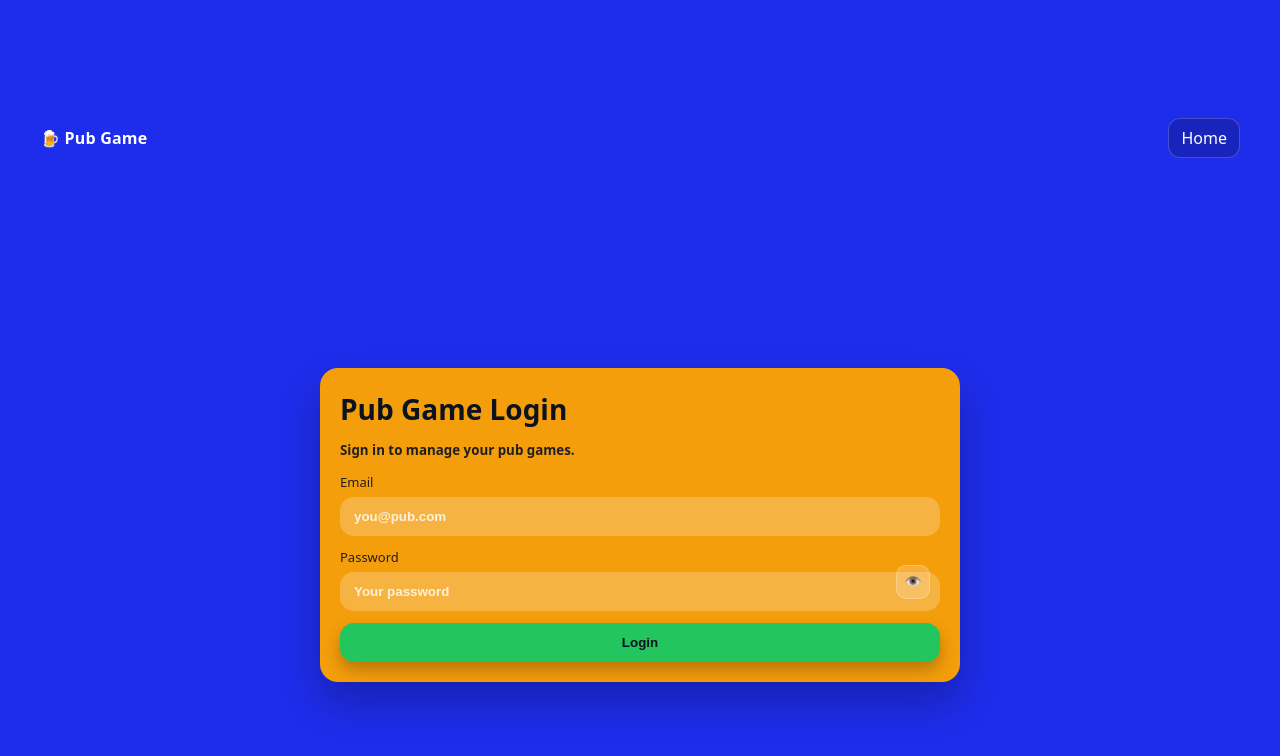
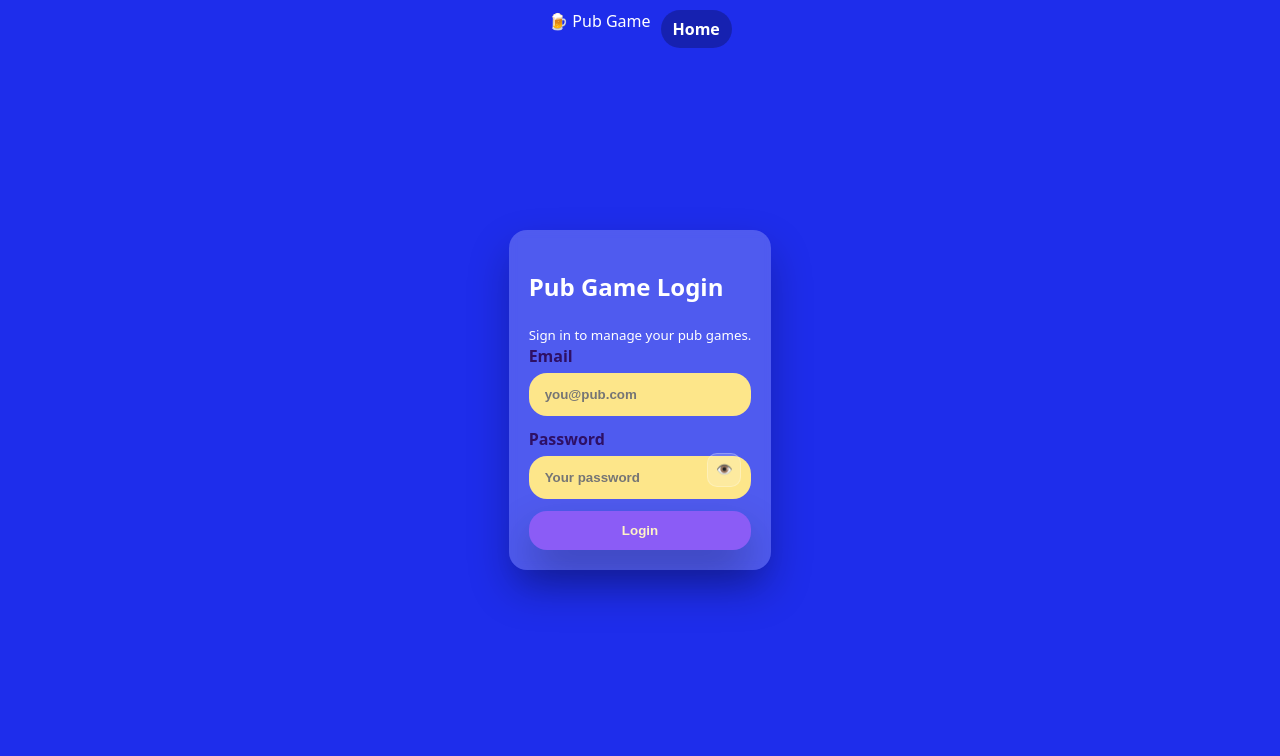
Before and after one commit to Lucasss1997/pub-game-frontend, a React (Create React App) app: page /login in a window 1280 px wide. Shown: the top 756 px of the page. Built offline with nearby package versions, Linux system fonts and the light colour scheme.

Commit message:
Update pubgame-theme.css

```diff
--- a/src/ui/pubgame-theme.css
+++ b/src/ui/pubgame-theme.css
@@ -1,65 +1,57 @@
-/* Global background + type */
 :root{
-  --bg1:#1d1df7; --bg2:#1b4df7;
-  --card-orange:#f59e0b; --card-purple:#8b5cf6;
-  --card-teal:#14b8a6; --card-green:#22c55e;
-  --ink:#0b1220; --ink-inv:#ffffff;
+  --bg:#f59e0b;           /* <- change this to switch whole app colour */
+  --ink:#2e1065;          /* deep purple headings/buttons */
+  --field:#fde68a;        /* yellow inputs */
+  --btn:#8b5cf6;          /* purple button */
   --shadow:0 18px 40px rgba(0,0,0,.28);
-  --radius:22px;
+  --radius:26px;
+  --radius-sm:18px;
 }
+
 html,body,#root{height:100%}
 *{box-sizing:border-box}
 body{
-  margin:0;
-  background: radial-gradient(1200px 800px at 50% -200px, var(--bg2), var(--bg1));
-  color:var(--ink-inv);
+  margin:0; background:var(--bg); color:#1f2937;
   font-family: ui-sans-serif, system-ui, -apple-system, "Segoe UI", Roboto, Helvetica, Arial;
 }
 
-/* Layout shell */
-.pg-wrap{min-height:100vh;display:grid;place-items:center;padding:22px}
-.pg-grid{width:min(1200px,94vw);display:grid;gap:22px;grid-template-columns:repeat(auto-fit,minmax(280px,1fr))}
+/* layout */
+.pg-wrap{min-height:100vh; display:grid; place-items:center; padding:22px}
+.pg-narrow{width:min(480px,92vw)}
+.pg-wide{width:min(1100px,94vw)}
+.pg-stack{display:grid; gap:18px}
 
-/* Cards */
+/* cards */
 .pg-card{
+  background:rgba(255,255,255,.22);
   border-radius:var(--radius);
   box-shadow:var(--shadow);
   padding:20px;
-  display:grid; gap:14px;
-  color:var(--ink);
+  backdrop-filter: blur(4px);
 }
-.pg-card h2{margin:6px 0 2px 0;font-size:28px;line-height:1.1;color:var(--ink)}
-.pg-card small{opacity:.9;font-weight:600}
+.pg-title{
+  margin:0 0 6px 0; font-weight:900; color:var(--ink);
+  letter-spacing:.3px; font-size:36px; line-height:1.05;
+}
+.pg-sub{margin:0 0 8px 0; color:#3f3f46; font-weight:600}
 
-/* Card tones */
-.pg-card.orange{background:var(--card-orange)}
-.pg-card.purple{background:var(--card-purple); color:#fff}
-.pg-card.teal{background:var(--card-teal); color:#032c2a}
-.pg-card.green{background:var(--card-green); color:#052a15}
+/* fields/buttons */
+.pg-field{display:grid; gap:6px}
+.pg-label{font-weight:800; color:var(--ink)}
+.pg-input, .pg-number, .pg-select{
+  width:100%; padding:14px 16px; border:none; outline:none;
+  background:var(--field); border-radius:var(--radius-sm); font-weight:800; color:#1f2937;
+}
+.pg-row{display:flex; flex-wrap:wrap; gap:10px}
+.pg-btn{
+  appearance:none; border:none; cursor:pointer; font-weight:900;
+  background:var(--btn); color:#fef3c7; padding:12px 18px;
+  border-radius:var(--radius-sm); box-shadow:var(--shadow);
+}
+.pg-btn.ghost{background:transparent; color:var(--ink); border:2px solid var(--ink)}
+.pg-bad{background:#fee2e2; border:1px solid #ef4444; color:#991b1b; padding:10px; border-radius:12px}
+.pg-good{background:#dcfce7; border:1px solid #22c55e; color:#064e3b; padding:10px; border-radius:12px}
 
-/* Fields / buttons */
-.pg-field{display:grid;gap:6px}
-.pg-label{font-size:13px;opacity:.9;color:#0b1220}
-.pg-input,.pg-select{
-  width:100%; padding:12px 14px; border:none; outline:none;
-  background:rgba(255,255,255,.22); color:#fff; border-radius:14px;
-  font-weight:600;
-}
-.pg-input::placeholder{color:rgba(255,255,255,.82)}
-.pg-btn{
-  display:inline-block; text-align:center; cursor:pointer;
-  border:none; border-radius:14px; padding:12px 16px;
-  font-weight:900; color:#0b1220; background:#22c55e;
-  box-shadow:0 8px 16px rgba(0,0,0,.25);
-}
-.pg-btn.ghost{background:rgba(255,255,255,.22); color:#fff}
-.pg-btn.danger{background:#ef4444; color:#fff}
-
-/* Alerts */
-.pg-bad{background:rgba(239,68,68,.18); border:1px solid rgba(239,68,68,.45); padding:10px; border-radius:12px; color:#3c0d0d}
-.pg-good{background:rgba(34,197,94,.18); border:1px solid rgba(34,197,94,.45); padding:10px; border-radius:12px; color:#06240f}
-
-/* Simple nav bar to match look */
-.pg-nav{width:100%; max-width:min(1200px,94vw); margin:0 auto 18px; display:flex; align-items:center; gap:10px}
-.pg-brand{display:flex; align-items:center; gap:10px; font-weight:900; letter-spacing:.2px}
-.pg-chip{margin-left:auto; padding:8px 12px; border-radius:12px; border:1px solid rgba(255,255,255,.2); background:rgba(0,0,0,.2); color:#fff; text-decoration:none}
+/* simple header */
+.pg-nav{position:fixed; top:10px; left:0; right:0; display:flex; gap:10px; justify-content:center; pointer-events:none}
+.pg-nav a{pointer-events:auto; text-decoration:none; color:#fff; font-weight:900; padding:8px 12px; border-radius:999px; background:rgba(0,0,0,.25)}
```
